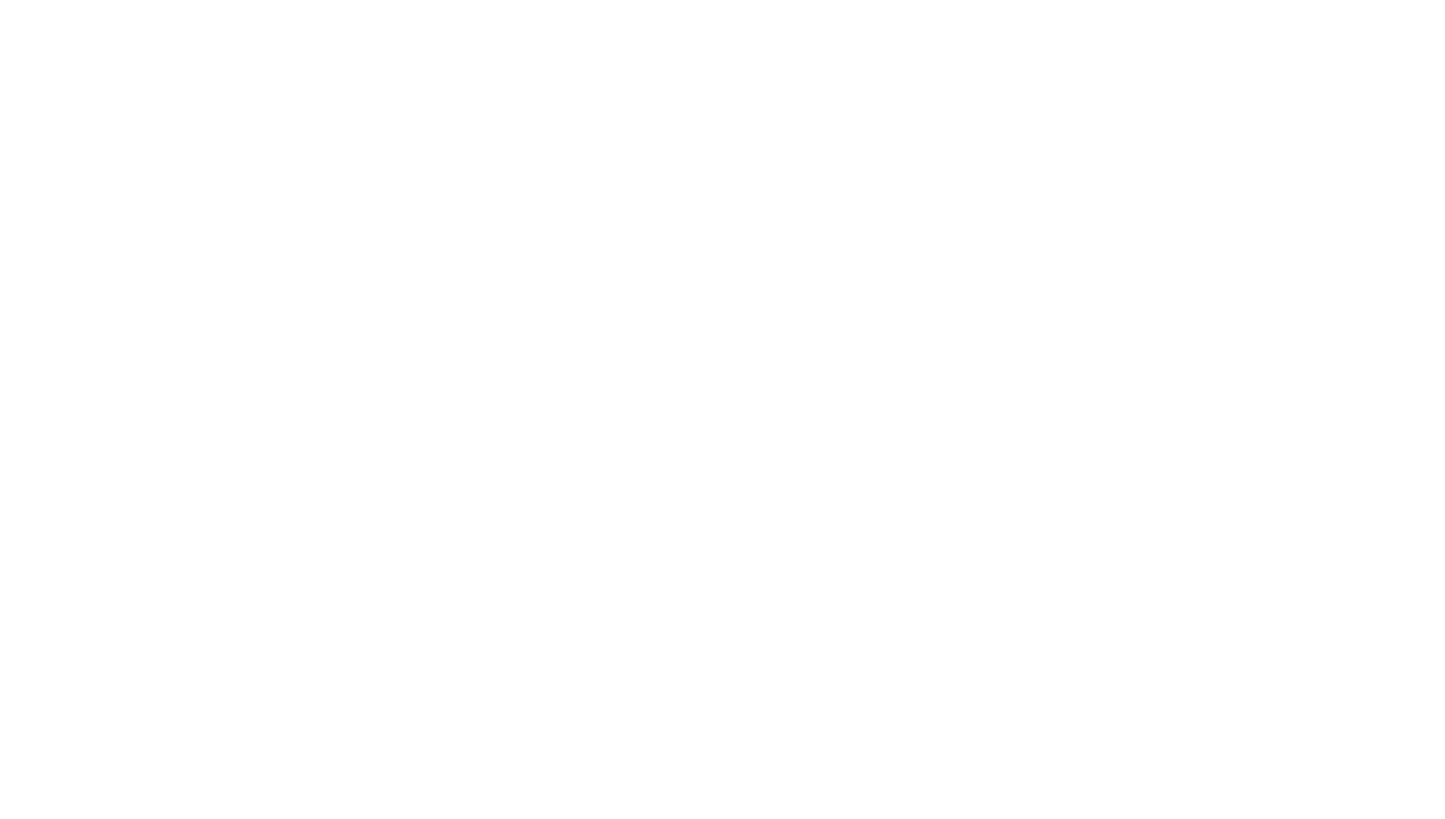
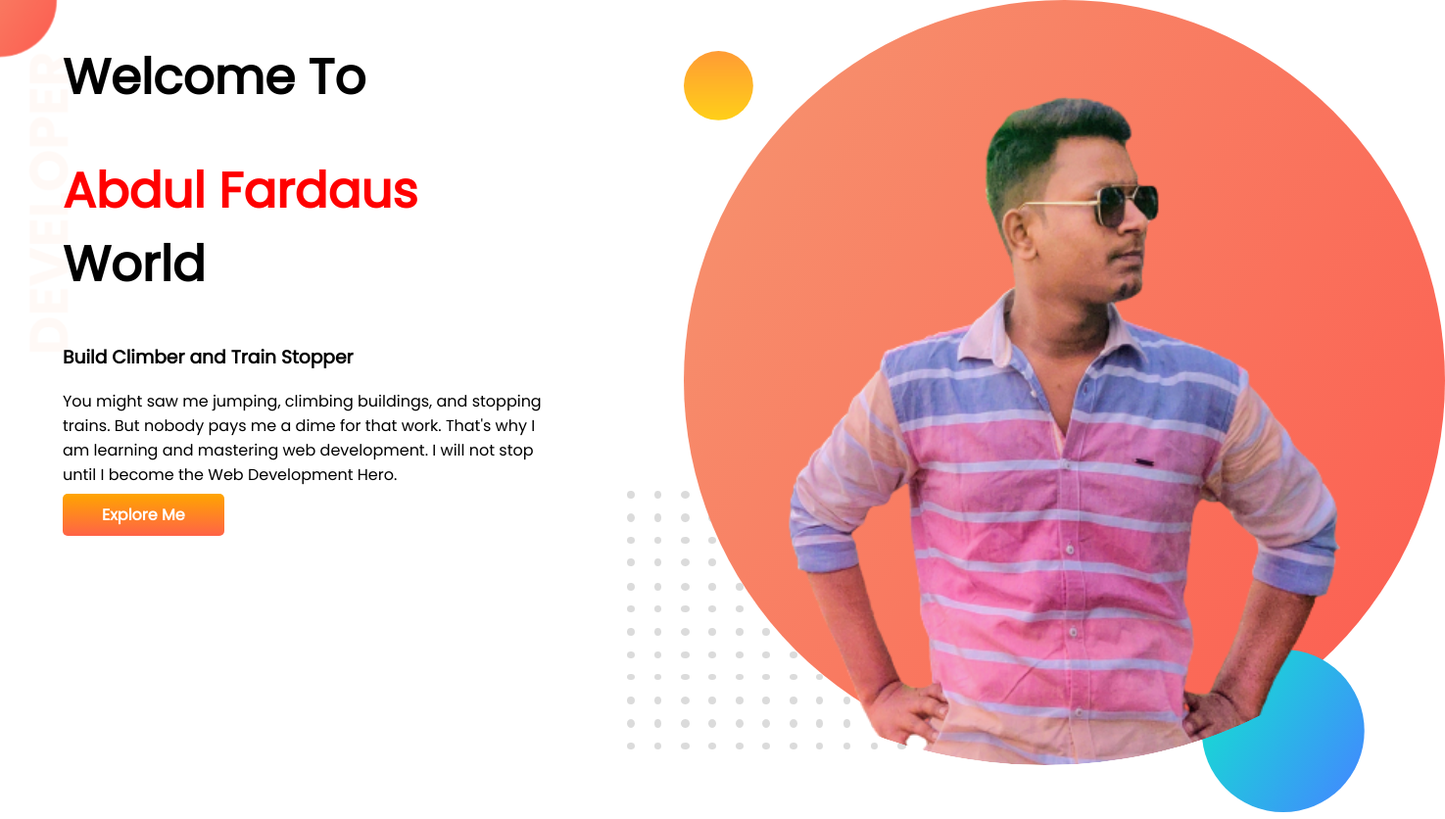
Before and after one commit to fardaus12345/developer-protfolio, a plain HTML site: page index.html in a window 1280 px wide. Shown: the whole page at 98% size, 1475 px wide, since content can reach past the window. Before the commit the page ends 800 px from the top, so only its background shows below. Drawn offline with Linux system fonts and the light colour scheme.

Commit message:
top banner added

```diff
--- a/index.html
+++ b/index.html
@@ -1,13 +1,40 @@
 <!DOCTYPE html>
 <html lang="en">
-<head>
-    <meta charset="UTF-8">
-    <meta http-equiv="X-UA-Compatible" content="IE=edge">
-    <meta name="viewport" content="width=device-width, initial-scale=1.0">
+  <head>
+    <meta charset="UTF-8" />
+    <meta http-equiv="X-UA-Compatible" content="IE=edge" />
+    <meta name="viewport" content="width=device-width, initial-scale=1.0" />
     <title>Fardaus Protfolio</title>
-    <link rel="stylesheet" href="style.css">
-</head>
-<body>
+    <link rel="preconnect" href="https://fonts.googleapis.com" />
+    <link rel="preconnect" href="https://fonts.gstatic.com" crossorigin />
+    <link
+      href="https://fonts.googleapis.com/css2?family=Poppins&display=swap"
+      rel="stylesheet"
+    />
+    <link rel="stylesheet" href="style.css" />
+  </head>
+  <body>
+    <section class="top-banner">
+      <div class="half-width">
+        <h1>Welcome To</h1>
+        <h1><span class="orange-color">Abdul Fardaus</span> World</h1>
+        <h3>Build Climber and Train Stopper</h3>
 
-</body>
+        <p>
+          You might saw me jumping, climbing buildings, and stopping trains. But
+          nobody pays me a dime for that work. That's why I am learning and
+          mastering web development. I will not stop until I become the Web
+          Development Hero.
+        </p>
+        <a
+          class="link-button"
+          target="_blank"
+          href="https://www.linkedin.com/in/abdul-fardaus"
+          >Explore Me</a
+        >
+      </div>
+
+      <div class="half-width"><img src="images/fardaus-pic.png" alt="" /></div>
+    </section>
+  </body>
 </html>
--- a/style.css
+++ b/style.css
@@ -0,0 +1,32 @@
+body {
+  font-family: "Poppins", sans-serif;
+  margin: 0px;
+}
+h1 {
+  font-size: 50px;
+}
+.orange-color {
+  color: red;
+}
+section {
+  display: flex;
+}
+.half-width {
+  width: 50%;
+  padding-left: 5%;
+}
+.half-width image {
+  width: 80%;
+}
+.link-button {
+  text-decoration: none;
+  background-image: linear-gradient(orange, tomato);
+  padding: 10px 40px;
+  color: white;
+  font-weight: 700;
+  border-radius: 5px;
+}
+.top-banner {
+  background-image: url(images/top-banner.png);
+  background-repeat: no-repeat;
+}
```
Also changed, not shown: images/dream-bg.png (added), images/exp-bg.png (added), images/fardaus-pic.png (added), images/jhankar.png (added), images/jhankar2.png (added), images/my-bg.png (added), images/my-bg2.png (added), images/top-banner.png (added), 7 other files.
